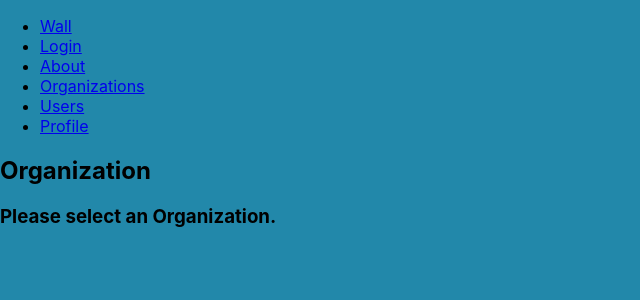
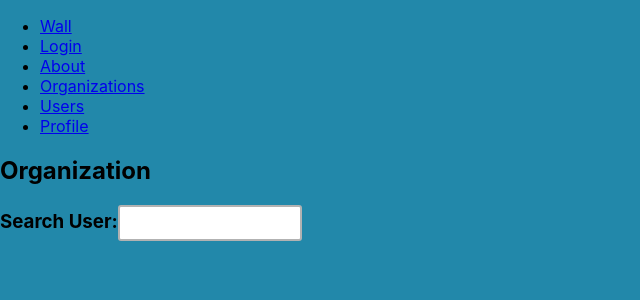
Before and after one commit to 12thStreetStudios/OwlHacks2020, a React (Create React App) app in the folder owlhacks2020/: page /orgs in a window 1280 px wide. Shown: the top 300 px of the page, without its empty margins (0-640 px from the left). Built offline with nearby package versions, Linux system fonts and the light colour scheme.

Commit message:
added search, doesnt go anywhere

```diff
--- a/owlhacks2020/src/App.js
+++ b/owlhacks2020/src/App.js
@@ -150,7 +150,9 @@ function Organizations() {
           <Organization />
         </Route>
         <Route path={match.path}>
-          <h3>Please select an Organization.</h3>
+        <h3>Search User:
+          <input type="text" name="user" size="15" />
+        </h3>
         </Route>
       </Switch>
     </div>
@@ -177,7 +179,9 @@ function Users() {
           <Username />
         </Route>
         <Route path={match.path}>
-          <h3>Please select a Username.</h3>
+            <h3>Search User:
+              <input type="text" name="user" size="15" />
+            </h3>
         </Route>
       </Switch>
     </div>
```
